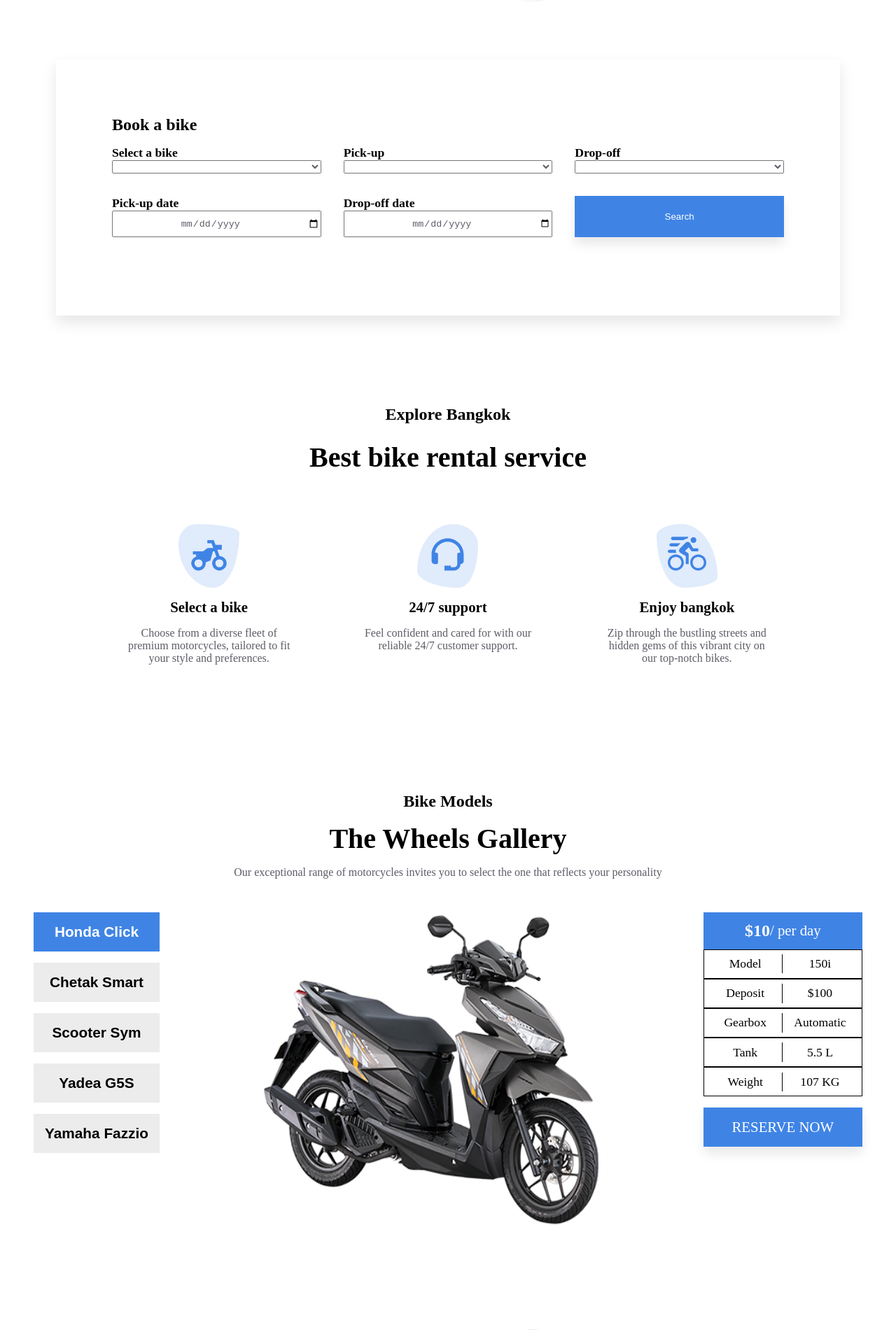
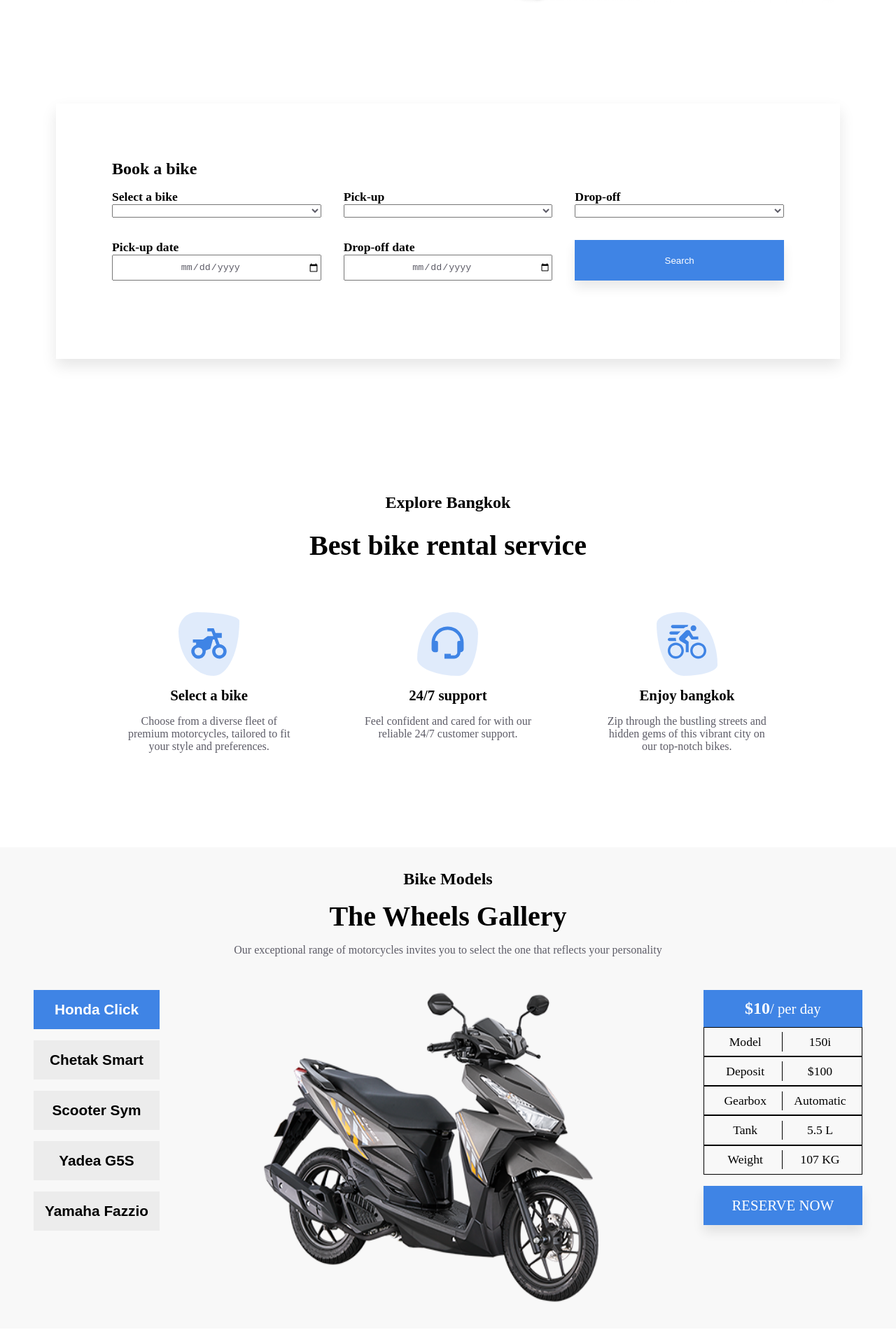
Before and after one commit to OnigiriKing/moto-vibe, a React (Create React App) app: page / in a window 1280 px wide. Shown: the part 620-2521 px from the top of the page at 70% size. Built offline with nearby package versions, Linux system fonts and the light colour scheme.

Commit message:
padding fixes

```diff
--- a/src/styles/homePage/_homeStyle.scss
+++ b/src/styles/homePage/_homeStyle.scss
@@ -119,7 +119,7 @@
 
 #home-request {
   width: 100%;
-  height: 17rem;
+  padding: 1rem 0;
   display: flex;
   justify-content: center;
   align-items: center;
@@ -175,7 +175,7 @@
 //! Advantages screen
 
 #advantages-screen {
-  height: 65vh;
+  padding: 1rem 0;
   width: 100%;
   display: flex;
   flex-direction: column;
@@ -237,14 +237,14 @@
 //! Models screen
 
 #bike-models {
-  height: 90vh;
+  padding: 2rem 0;
   width: 100%;
   display: flex;
   justify-content: center;
   margin-bottom: 3rem;
-  max-width: 85rem;
   align-items: center;
   overflow: hidden;
+  background-color: $bgGrey;
 }
 
 .models-main-wrapper {
@@ -252,6 +252,7 @@
   align-items: center;
   flex-direction: column;
   width: 100%;
+  max-width: 78rem;
   margin: 0 3rem;
   row-gap: 1rem;
 }
@@ -343,7 +344,7 @@
 //! Chooose us screen
 
 #choose-us-screen {
-  height: 60vh;
+  padding: 5rem 0;
   display: flex;
   width: 100%;
   justify-content: center;
@@ -415,7 +416,7 @@
 //! reviews screen
 
 #reviews-screen {
-  height: 80vh;
+  padding: 6rem 0;
   display: flex;
   width: 100%;
   display: flex;
@@ -494,7 +495,7 @@
 //! questions screen
 
 #questions-screen {
-  height: 85vh;
+  padding: 6rem 0;
   width: 100%;
   display: flex;
   justify-content: center;
```
Also changed, not shown: src/dist/style.css, 1 other file (tests, documents, lock files or other folders).
